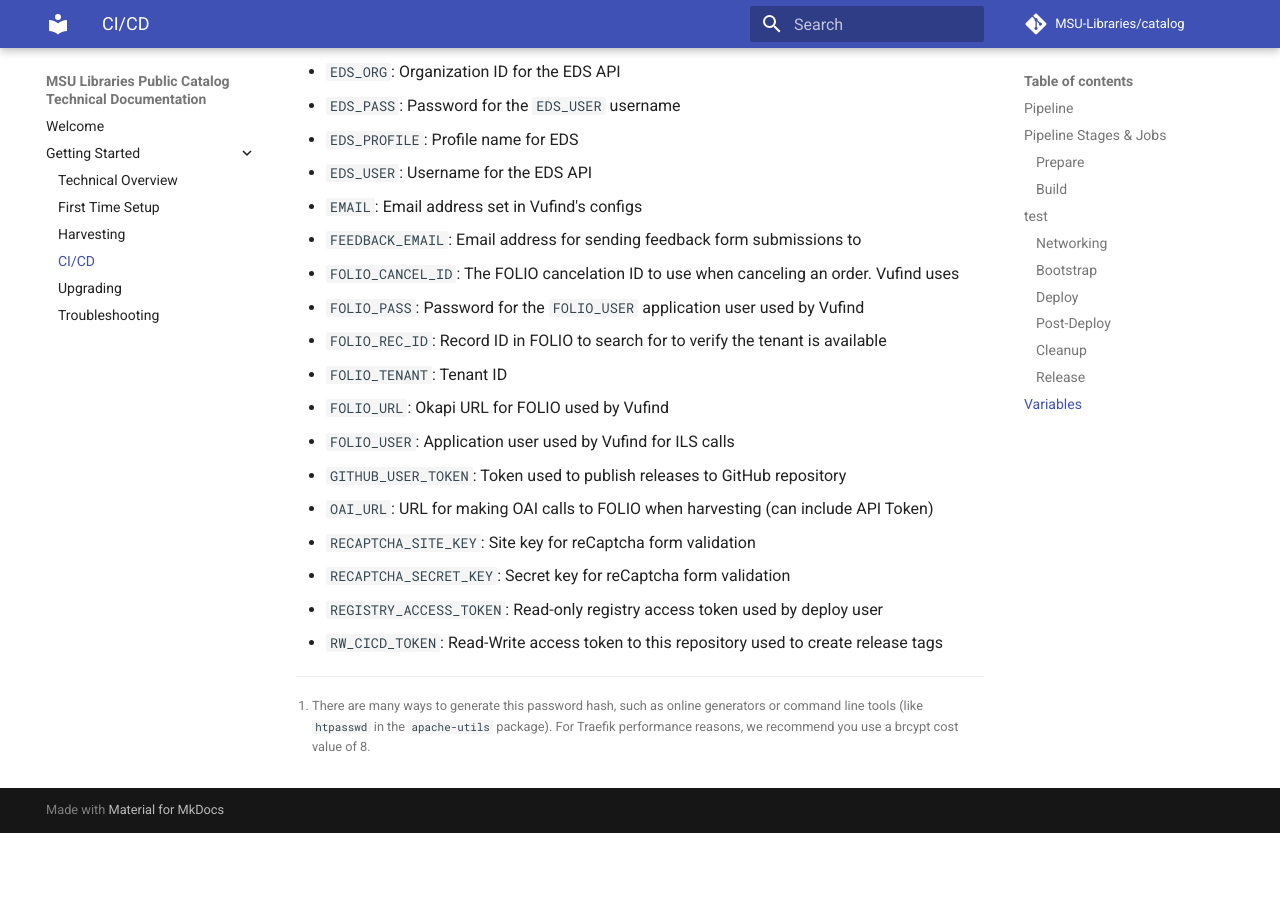
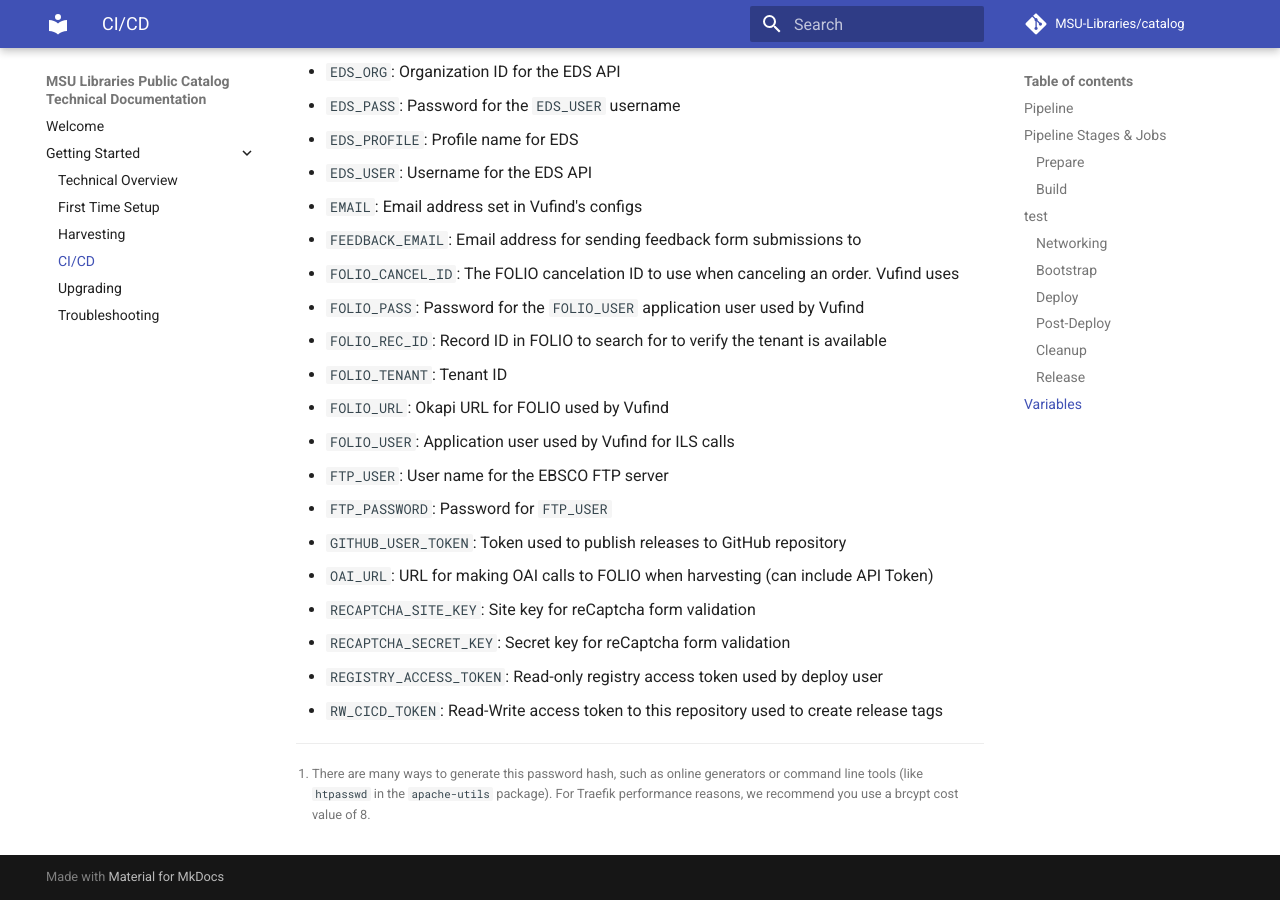
Before and after one commit to MSU-Libraries/catalog, an MkDocs documentation site: the page built from docs/CICD.md, in a window 1280 px wide and 900 px high, scrolled down 2988 px. Built offline with MkDocs 1.6.1 and Material for MkDocs 9.7.7, drawn with Linux system fonts in a browser that asks for light colours; comment, search, counter and statistics services are not loaded; before the commit the page ends 3821 px from its top, so only the background shows below that.

```diff
--- a/docker-compose.yml
+++ b/docker-compose.yml
@@ -21,6 +21,8 @@
     environment:
       STACK_NAME: "${STACK_NAME}"
       NODE: "{{slice .Node.Hostname 8 9}}"
+      FTP_USER: "${FTP_USER}"
+      FTP_PASSWORD: "${FTP_PASSWORD}"
     deploy:
       mode: replicated
       replicas: 3
@@ -67,6 +69,8 @@
       disable: true
     environment:
       NODE: "{{slice .Node.Hostname 8 9}}"
+      FTP_USER: "${FTP_USER}"
+      FTP_PASSWORD: "${FTP_PASSWORD}"
     deploy:
       mode: replicated
       replicas: 1
--- a/docs/CICD.md
+++ b/docs/CICD.md
@@ -111,6 +111,8 @@
 * `FOLIO_TENANT`: Tenant ID
 * `FOLIO_URL`: Okapi URL for FOLIO used by Vufind
 * `FOLIO_USER`: Application user used by Vufind for ILS calls
+* `FTP_USER`: User name for the EBSCO FTP server
+* `FTP_PASSWORD`: Password for `FTP_USER`
 * `GITHUB_USER_TOKEN`: Token used to publish releases to GitHub repository
 * `OAI_URL`: URL for making OAI calls to FOLIO when harvesting (can include API Token)
 * `RECAPTCHA_SITE_KEY`: Site key for reCaptcha form validation
```
Also changed, not shown: 3 other files.
